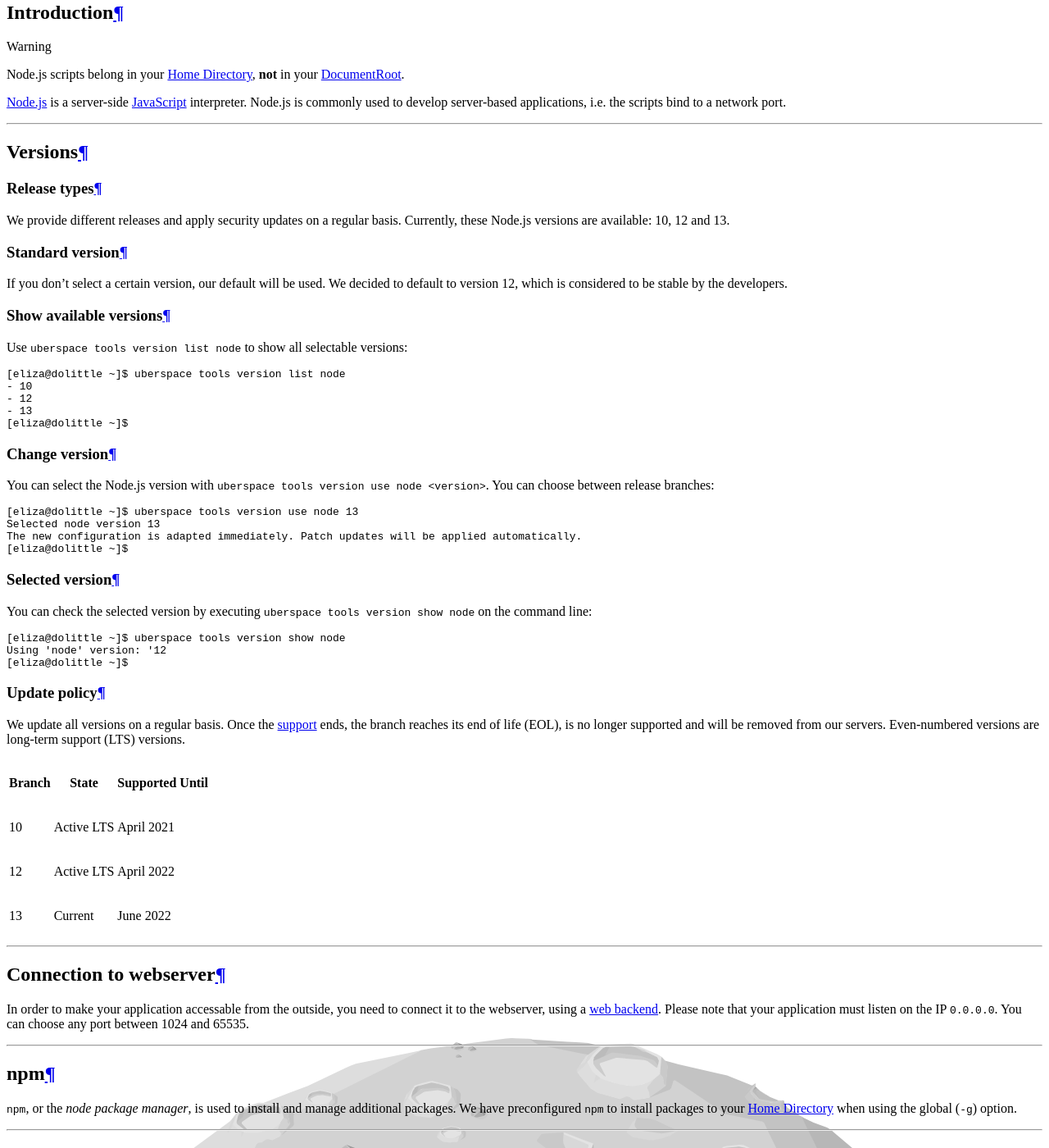
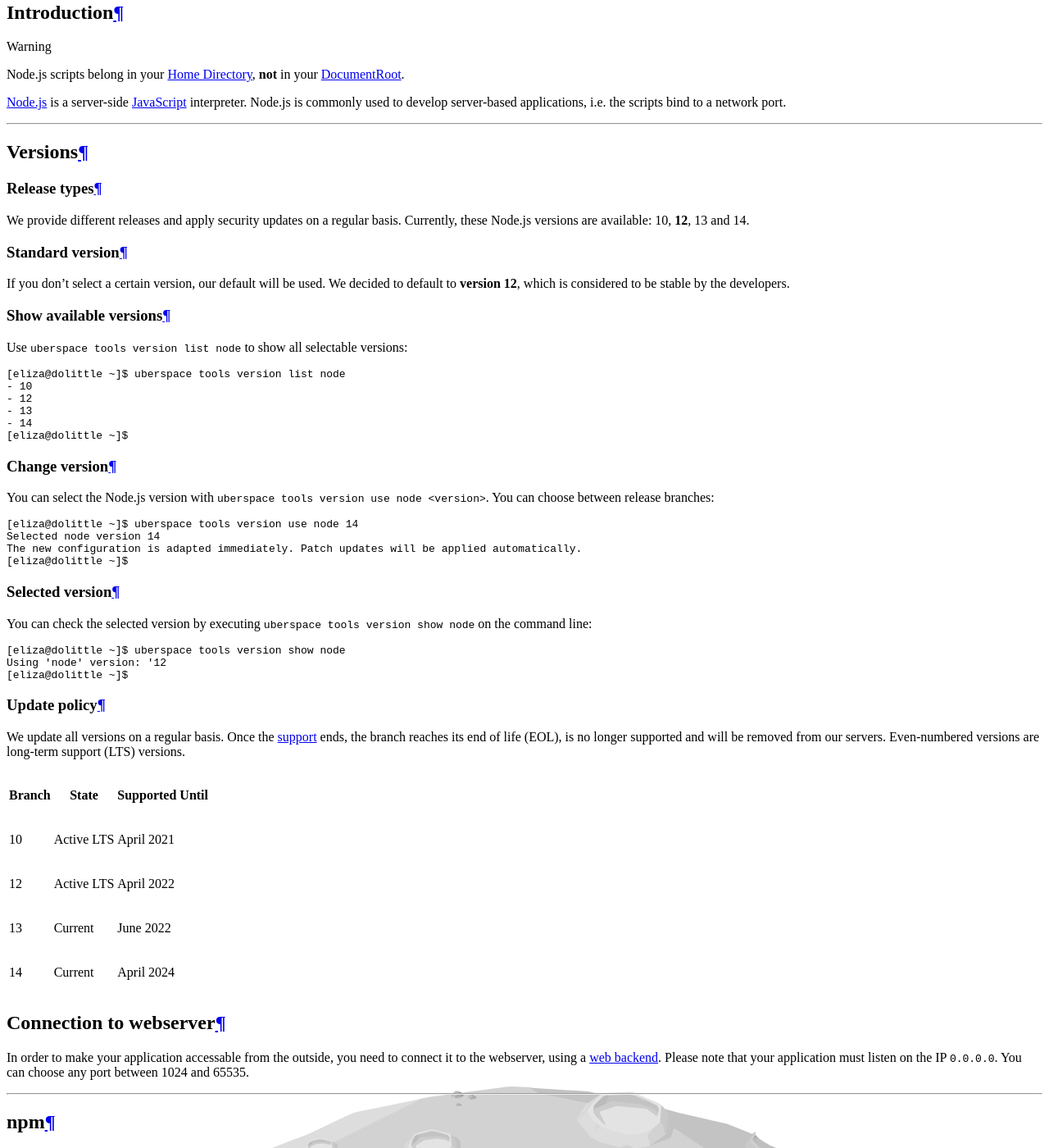
Before and after one commit to Uberspace/manual, a Sphinx documentation site: the page built from source/lang-nodejs.rst, in a window 1280 px wide and 1400 px high, scrolled down 1887 px. Shown: the whole window at 82% size. Built offline with Sphinx 7.4.7 and the Read the Docs theme 2.0.0, drawn with Linux system fonts in a browser that asks for light colours; pages that are not in the unit, such as notebooks, are missing from menus.

Commit message:
:arrow_up: add docs on nodejs v14 #157

```diff
--- a/source/lang-nodejs.rst
+++ b/source/lang-nodejs.rst
@@ -25,11 +25,11 @@
 Release types
 -------------
 
-We provide different releases and apply security updates on a regular basis. Currently, these Node.js versions are available: 10, 12 and 13.
+We provide different releases and apply security updates on a regular basis. Currently, these Node.js versions are available: 10, **12**, 13 and 14.
 
 Standard version
 ----------------
-If you don't select a certain version, our default will be used. We decided to default to version 12, which is considered to be stable by the developers.
+If you don't select a certain version, our default will be used. We decided to default to **version 12**, which is considered to be stable by the developers.
 
 Show available versions
 -----------------------
@@ -42,6 +42,7 @@
   - 10
   - 12
   - 13
+  - 14
   [eliza@dolittle ~]$
 
 .. _node-change-version:
@@ -52,8 +53,8 @@
 
 .. code-block:: bash
 
-  [eliza@dolittle ~]$ uberspace tools version use node 13
-  Selected node version 13
+  [eliza@dolittle ~]$ uberspace tools version use node 14
+  Selected node version 14
   The new configuration is adapted immediately. Patch updates will be applied automatically.
   [eliza@dolittle ~]$
 
@@ -82,8 +83,8 @@
 +--------+-------------------------+------------------+
 | 13     | Current                 | June 2022        |
 +--------+-------------------------+------------------+
-
-----
+| 14     | Current                 | April 2024       |
++--------+-------------------------+------------------+
 
 Connection to webserver
 =======================
```
